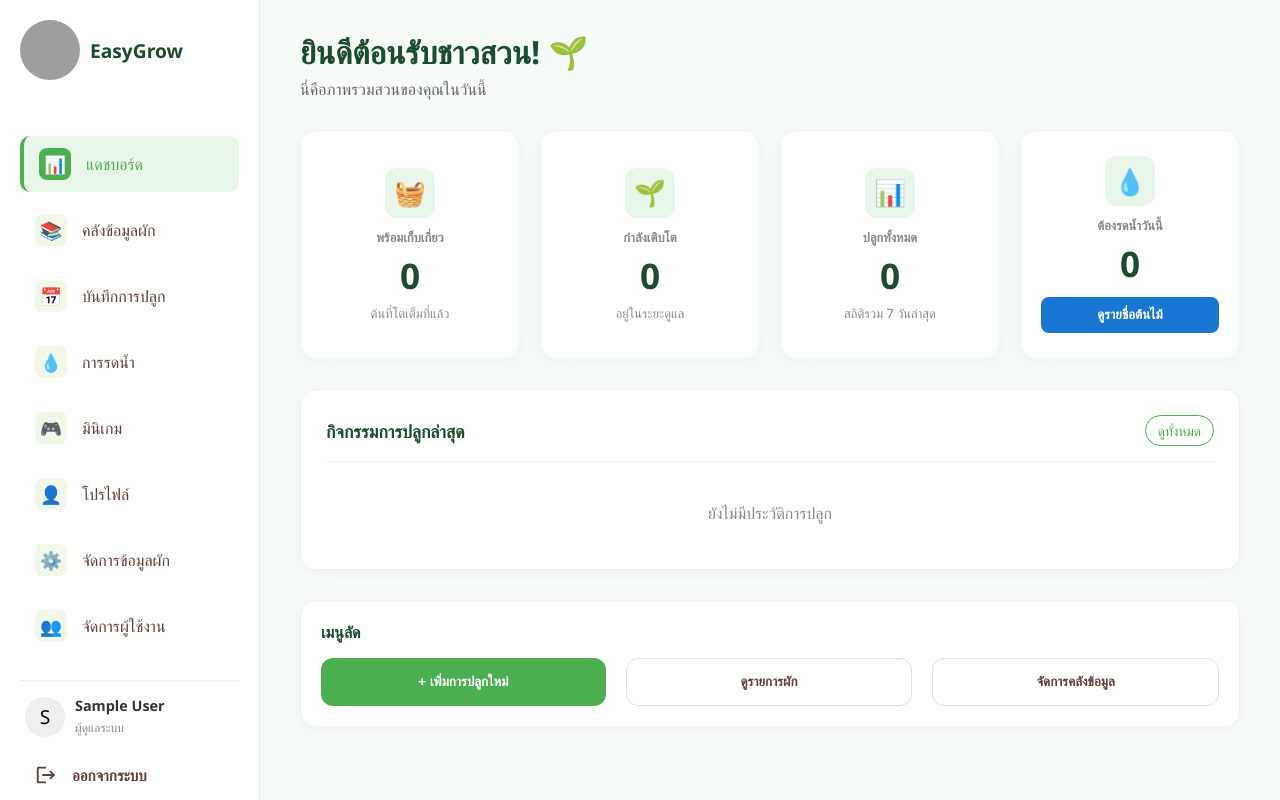
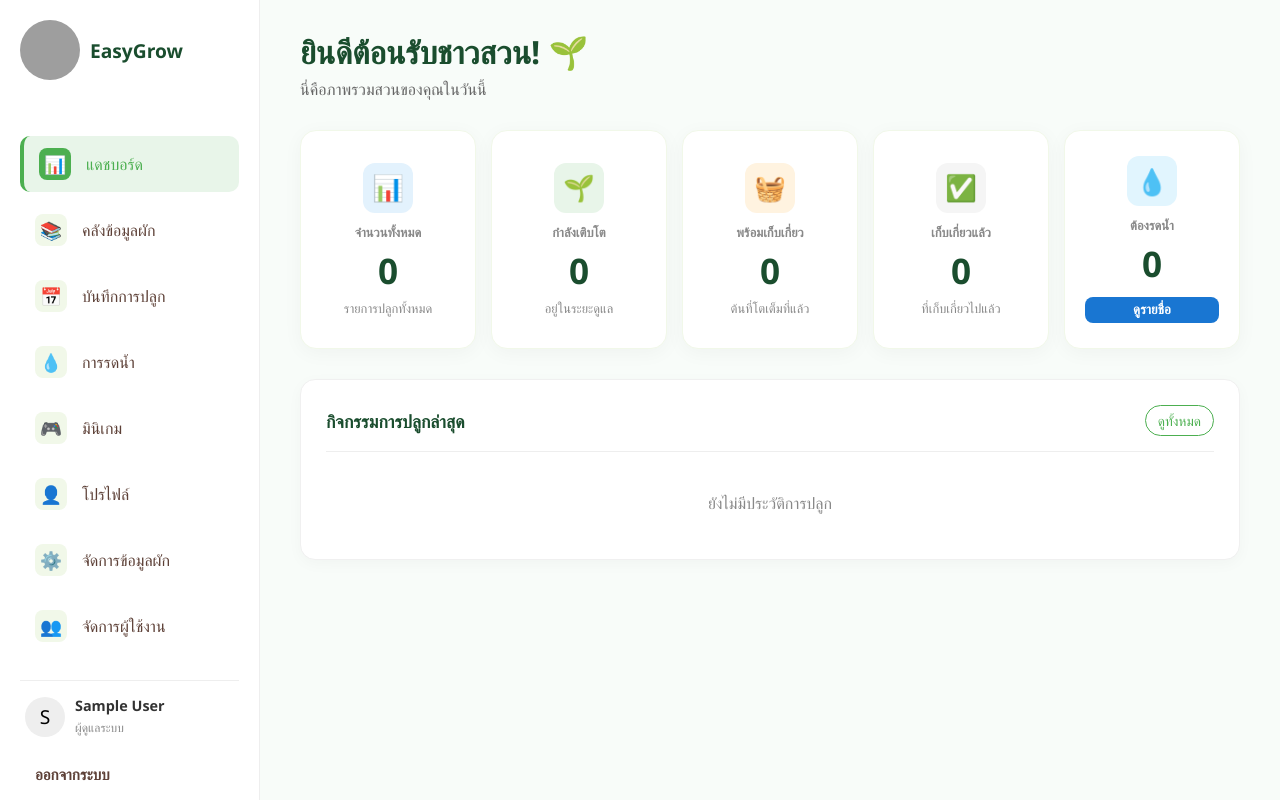
Before and after one commit to pjwhy04/easygrow-app, a website: page public/dashboard.html in a window 1280 px wide. Drawn offline with Linux system fonts and the light colour scheme; no server answers; sample sign-in values are in the browser's storage; grey boxes are pictures that could not be loaded.

Commit message:
Update dashboard to 5 statuses and remove quick actions

```diff
--- a/public/dashboard.html
+++ b/public/dashboard.html
@@ -17,10 +17,8 @@
             </div>
             <div class="logo-text">
                 <h2>EasyGrow</h2>
-                <p></p>
             </div>
         </div>
-
         <ul class="nav-menu">
             <li><a href="dashboard.html" class="active"><span class="nav-icon-box">📊</span> <span>แดชบอร์ด</span></a></li>
             <li><a href="vegetable-library.html"><span class="nav-icon-box">📚</span> <span>คลังข้อมูลผัก</span></a></li>
@@ -31,9 +29,7 @@
             <li class="admin-only"><a href="manage-vegetables.html"><span class="nav-icon-box">⚙️</span> <span>จัดการข้อมูลผัก</span></a></li>
             <li class="admin-only"><a href="user-management.html"><span class="nav-icon-box">👥</span> <span>จัดการผู้ใช้งาน</span></a></li>
         </ul>
-
         <div class="sidebar-footer">
-
             <div class="user-profile">
                 <div class="avatar" id="userAvatar">👤</div>
                 <div class="user-info">
@@ -41,14 +37,9 @@
                     <span id="sidebarUserRole">...</span>
                 </div>
             </div>
-
             <button id="logoutBtn" class="btn-logout-full">
-                <svg class="logout-icon-svg" viewBox="0 0 24 24">
-                    <path d="M17 7l-1.41 1.41L18.17 11H8v2h10.17l-2.58 2.58L17 17l5-5zM4 5h8V3H4c-1.1 0-2 .9-2 2v14c0 1.1.9 2 2 2h8v-2H4V5z"/>
-                </svg>
                 <span>ออกจากระบบ</span>
             </button>
-
         </div>
     </aside>
 
@@ -58,34 +49,42 @@
             <p>นี่คือภาพรวมสวนของคุณในวันนี้</p>
         </div>
 
-        <div class="summary-row">
+        <div class="summary-row" style="display: grid; grid-template-columns: repeat(auto-fit, minmax(160px, 1fr)); gap: 15px;">
 
             <div class="card">
-                <div class="std-icon">🧺</div>
-                <div class="summary-label">พร้อมเก็บเกี่ยว</div> <div class="summary-count" id="countHarvest">0</div>
-                <div class="summary-desc">ต้นที่โตเต็มที่แล้ว</div>
+                <div class="std-icon" style="background:#e3f2fd; color:#1565c0;">📊</div>
+                <div class="summary-label">จำนวนทั้งหมด</div>
+                <div class="summary-count" id="countTotal">0</div>
+                <div class="summary-desc">รายการปลูกทั้งหมด</div>
             </div>
 
             <div class="card">
-                <div class="std-icon">🌱</div>
+                <div class="std-icon" style="background:#e8f5e9; color:#2e7d32;">🌱</div>
                 <div class="summary-label">กำลังเติบโต</div>
                 <div class="summary-count" id="countGrowing">0</div>
                 <div class="summary-desc">อยู่ในระยะดูแล</div>
             </div>
 
             <div class="card">
-                <div class="std-icon">📊</div>
-                <div class="summary-label">ปลูกทั้งหมด</div>
-                <div class="summary-count" id="countPlanted">0</div>
-                <div class="summary-desc">สถิติรวม 7 วันล่าสุด</div>
+                <div class="std-icon" style="background:#fff3e0; color:#ef6c00;">🧺</div>
+                <div class="summary-label">พร้อมเก็บเกี่ยว</div>
+                <div class="summary-count" id="countHarvest">0</div>
+                <div class="summary-desc">ต้นที่โตเต็มที่แล้ว</div>
             </div>
 
             <div class="card">
-                <div class="std-icon">💧</div>
-                <div class="summary-label">ต้องรดน้ำวันนี้</div>
+                <div class="std-icon" style="background:#f5f5f5; color:#616161;">✅</div>
+                <div class="summary-label">เก็บเกี่ยวแล้ว</div>
+                <div class="summary-count" id="countHarvested">0</div>
+                <div class="summary-desc">ที่เก็บเกี่ยวไปแล้ว</div>
+            </div>
+
+            <div class="card">
+                <div class="std-icon" style="background:#e1f5fe; color:#0288d1;">💧</div>
+                <div class="summary-label">ต้องรดน้ำ</div>
                 <div class="summary-count" id="countWater">0</div>
-                <button class="btn-water" onclick="window.location.href='watering.html'" style="margin-top:10px; width:100%;">
-                    ดูรายชื่อต้นไม้
+                <button class="btn-water" onclick="window.location.href='watering.html'" style="margin-top:10px; width:100%; border-radius:8px; padding:5px;">
+                    ดูรายชื่อ
                 </button>
             </div>
 
@@ -101,16 +100,6 @@
             </ul>
         </div>
 
-        <div class="recent-activity-section quick-actions-container">
-            <h3 class="quick-actions-title">เมนูลัด</h3>
-            <div class="quick-actions-row">
-                <button class="action-btn-large btn-primary" onclick="window.location.href='planting-log.html?action=add'">+ เพิ่มการปลูกใหม่</button>
-                <button class="action-btn-large" onclick="window.location.href='vegetable-library.html'">ดูรายการผัก</button>
-                <button class="action-btn-large" onclick="window.location.href='manage-vegetables.html'">จัดการคลังข้อมูล</button>
-            </div>
-        </div>
-
         </main>
-
 </body>
 </html>
```
Also changed, not shown: public/js/dashboard.js (+17 -51 lines). Lines whose indentation alone changed are shown as unchanged.
